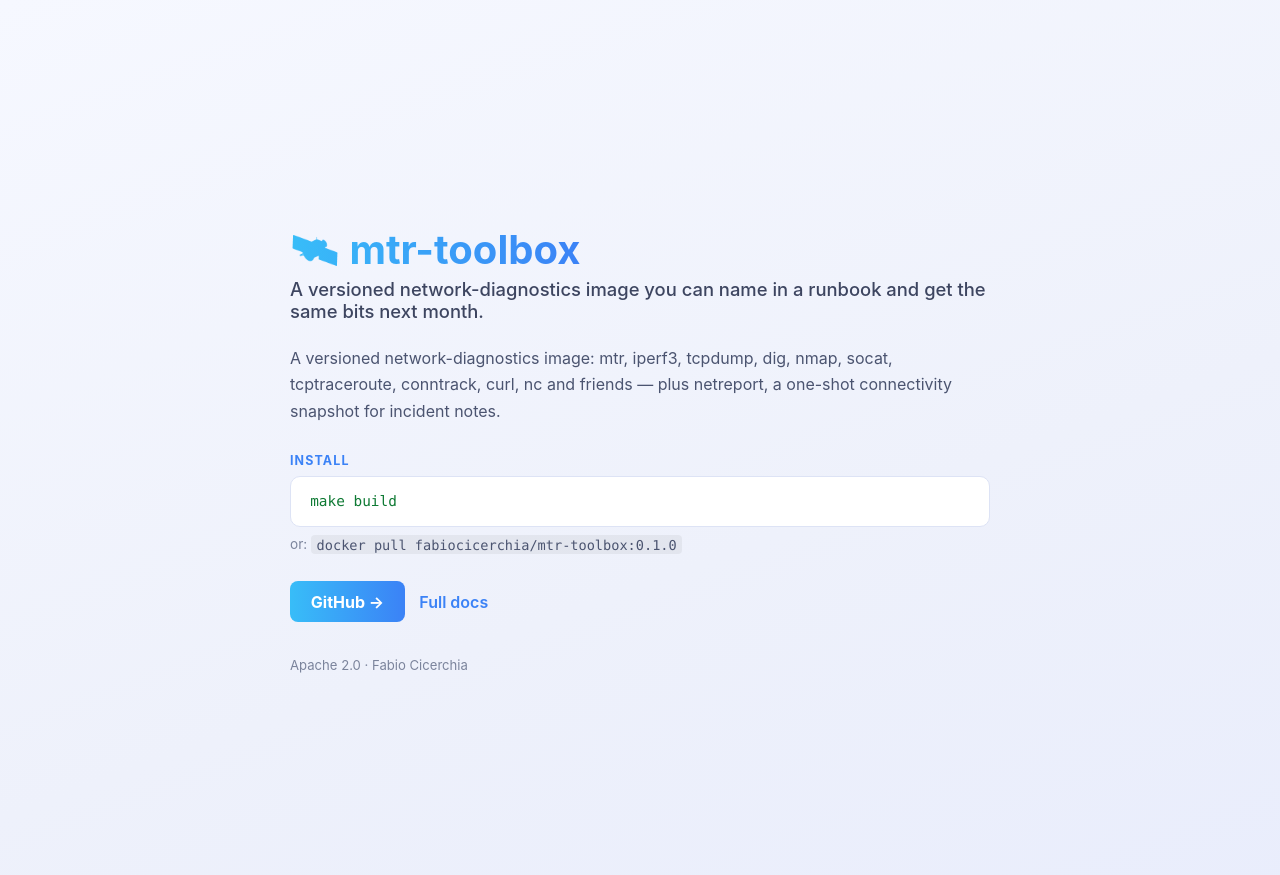
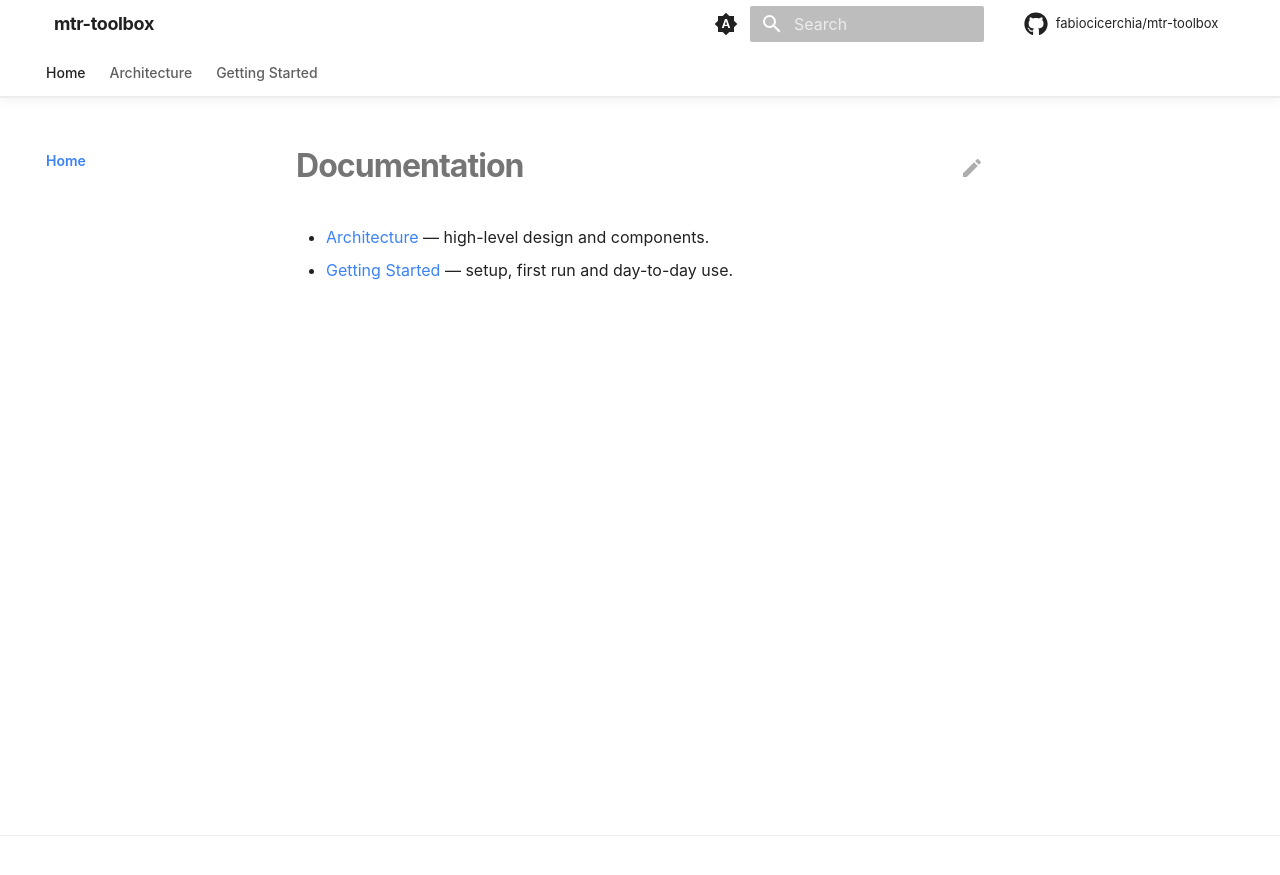
Before and after one commit to fabiocicerchia/mtr-toolbox, an MkDocs documentation site: the page built from docs/README.md, in a window 1280 px wide. Shown: the top 875 px of the page. Built offline with MkDocs 1.6.1 and Material for MkDocs 9.7.7, drawn with Linux system fonts in a browser that asks for light colours; comment, search, counter and statistics services are not loaded.

Commit message:
feat(docs): build the docs site in Actions and drop Read the Docs (#30)
* feat(docs): build the docs site in Actions and drop Read the Docs

This repo's mkdocs.yml has never been rendered: Pages serves main/docs as
a folder, so the site is docs/index.html plus raw markdown, and the doc
pages come back as text/markdown rather than a rendered site.

docs.yml builds it with `mkdocs build --strict` on the pinned toolchain and
deploys the artifact to Pages. The splash is copied to the artifact root,
where the repo homepage and README badges already point, and the rendered
site publishes under /docs/ — so no existing URL breaks.

mkdocs.yml takes the shared Material template but keeps this repo's own nav.
docs/requirements.txt pins the toolchain, git-revision-date-localized
included: the config loads it and the strict build aborts without it.
check-yaml skips mkdocs.yml, whose Material tags safe_load cannot parse.

Co-Authored-By: Claude Opus 5 (1M context) <noreply@anthropic.com>
Claude-Session: https://claude.ai/code/session_01F5By8zzZMak7tqZGraixSJ

* feat(docs): link the splash to the rendered site and its palette

The splash predates /docs/ existing: it defined its own --accent pair next to
a second copy in docs/stylesheets/extra.css, and sent "Full docs" to the
GitHub README because there was no rendered site to send it to.

docs/index.html now links docs/stylesheets/extra.css — the path is relative to
the deployed layout, splash at / and docs at /docs/ — so the stylesheet holds
the only copy of the palette and the two cannot drift. This repo's cluster
pair moved there from the splash. "Full docs" points at docs/.

Material substitutes a generic book icon when theme.logo is unset, which it is
here, so the stand-in is hidden rather than shipped as the brand. The
mkdocs.yml comments describing the Read the Docs build are gone with the build
itself, and site/ is ignored so a local `mkdocs build` leaves nothing behind.

Co-Authored-By: Claude Opus 5 (1M context) <noreply@anthropic.com>
Claude-Session: https://claude.ai/code/session_011KGz6YbUgryVge5dg7dxXd

---------

Co-authored-by: Claude Opus 5 (1M context) <noreply@anthropic.com>

```diff
--- a/.pre-commit-config.yaml
+++ b/.pre-commit-config.yaml
@@ -22,7 +22,7 @@ repos:
         # templates rather than YAML — the parser cannot read either as-is. The
         # exclude is path-relative so it catches chart/ and charts/<name>/ alike.
         args: [--allow-multiple-documents]
-        exclude: (^|/)templates/
+        exclude: (^|/)templates/|^mkdocs\.yml$
       - id: check-json
       - id: check-toml
       # Python only (types: [python]) — a no-op in a repo with no .py files, so
--- a/docs/index.html
+++ b/docs/index.html
@@ -5,29 +5,32 @@
 <meta name="viewport" content="width=device-width, initial-scale=1">
 <title>mtr-toolbox — A versioned network-diagnostics image you can name in a runbook and get the same bits next month.</title>
 <meta name="description" content="A versioned network-diagnostics image: mtr, iperf3, tcpdump, dig, nmap, socat, tcptraceroute, conntrack, curl, nc and friends — plus netreport, a one-shot connectivity snapshot for incident notes.">
+<!-- The palette lives in the docs theme, so the splash and /docs/ cannot drift
+     apart. The path is relative to the *deployed* layout: splash at /, rendered
+     docs at /docs/. -->
+<link rel="stylesheet" href="docs/stylesheets/extra.css">
 <style>
-:root{--accent:#38bdf8;--accent2:#3b82f6}
 *{box-sizing:border-box}
 body{margin:0;min-height:100vh;display:flex;align-items:center;justify-content:center;padding:2.5rem 1.5rem;
   font-family:-apple-system,BlinkMacSystemFont,"Segoe UI",Roboto,sans-serif;
   background:linear-gradient(160deg,#0b0f1a,#141b2d 60%,#1b2338);color:#eef1f8}
 .card{max-width:700px;width:100%}
 h1{font-size:2.5rem;margin:0 0 .35rem;line-height:1.15;
-  background:linear-gradient(90deg,var(--accent),var(--accent2));-webkit-background-clip:text;
+  background:linear-gradient(90deg,var(--accent),var(--accent-2));-webkit-background-clip:text;
   background-clip:text;color:transparent;display:inline-block}
 .tagline{font-size:1.15rem;color:#c7cde0;margin:0 0 1.4rem;font-weight:500}
 p.desc{color:#aab2c8;line-height:1.65;margin:0 0 1.8rem}
 .install-label{font-size:.78rem;text-transform:uppercase;letter-spacing:.09em;
-  color:var(--accent2);margin:0 0 .5rem;font-weight:700}
+  color:var(--accent-2);margin:0 0 .5rem;font-weight:700}
 pre{background:#0d1220;border:1px solid #2a3350;border-radius:10px;padding:1rem 1.2rem;
   overflow-x:auto;font-size:.9rem;margin:0 0 .6rem}
 code{color:#9be9a8;font-family:ui-monospace,SFMono-Regular,Menlo,Consolas,monospace}
 .alt{color:#6b7591;font-size:.85rem;margin:0 0 1.8rem}
 .alt code{color:#8891ab;background:rgba(255,255,255,.05);padding:.1rem .35rem;border-radius:4px}
 .links{margin-top:1.6rem;display:flex;gap:.9rem;flex-wrap:wrap;align-items:center}
-a.btn{color:#0b0f1a;background:linear-gradient(90deg,var(--accent),var(--accent2));
+a.btn{color:#0b0f1a;background:linear-gradient(90deg,var(--accent),var(--accent-2));
   padding:.65rem 1.3rem;border-radius:8px;text-decoration:none;font-weight:700}
-a.plain{color:var(--accent2);text-decoration:none;font-weight:600}
+a.plain{color:var(--accent-2);text-decoration:none;font-weight:600}
 footer{margin-top:2.2rem;color:#5c6684;font-size:.82rem}
 @media (prefers-color-scheme: light){
   body{background:linear-gradient(160deg,#f6f8ff,#eef1fb 60%,#e9edfc);color:#1b2338}
@@ -48,7 +51,7 @@ footer{margin-top:2.2rem;color:#5c6684;font-size:.82rem}
   <p class="alt">or: <code>docker pull fabiocicerchia/mtr-toolbox:0.1.0</code></p>
   <div class="links">
     <a class="btn" href="https://github.com/fabiocicerchia/mtr-toolbox">GitHub →</a>
-    <a class="plain" href="https://github.com/fabiocicerchia/mtr-toolbox#readme">Full docs</a>
+    <a class="plain" href="docs/">Full docs</a>
   </div>
   <footer>Apache 2.0 · Fabio Cicerchia</footer>
 </div>
--- /dev/null
+++ b/docs/stylesheets/extra.css
@@ -0,0 +1,240 @@
+/*
+ * mtr-toolbox — premium documentation theme for MkDocs Material.
+ * System typography, gradient accents, soft depth, icon-driven feature cards.
+ * Nothing here loads over the network: no CDN, no web font, no analytics.
+ *
+ * ── The one thing you change ──────────────────────────────────────────────
+ * The accent pair below, and nothing else. It is the only copy of the palette:
+ * docs/index.html links this file, so the splash and the rendered docs cannot
+ * drift apart. Pick the colour of the cluster the project belongs to so they
+ * read as one family — don't pick from taste:
+ *
+ *   platform / Kubernetes    #38bdf8  #3b82f6   (blue)
+ *   security / supply chain  #fb923c  #ef4444   (orange-red)
+ *   CLI utilities            #22d3ee  #6366f1   (cyan-indigo)   ← default
+ *   GreenOps                 #34d399  #059669   (green)
+ *
+ * A project may take its own pair when the colour carries meaning (gandalf is
+ * purple, dark-canary amber, offline teal).
+ */
+
+:root {
+  /* The palette, read by both the docs and the splash. The roles below split
+     them for legibility: --accent-2 carries chrome and links, where the
+     contrast is against white, --accent is the interactive one, and the hero
+     and buttons blend the two. */
+  --accent: #38bdf8;
+  --accent-2: #3b82f6;
+
+  --md-primary-fg-color: var(--accent-2);
+  --md-primary-fg-color--light: var(--accent-2);
+  --md-primary-fg-color--dark: var(--accent-2);
+  --md-accent-fg-color: var(--accent);
+
+  /* System stack — matches docs/index.html and needs no download. */
+  --md-text-font-family: -apple-system, BlinkMacSystemFont, "Segoe UI", Roboto,
+    Helvetica, Arial, sans-serif;
+  --md-code-font-family: ui-monospace, SFMono-Regular, "SF Mono", Menlo, Monaco,
+    Consolas, "Liberation Mono", monospace;
+}
+
+/* Keep the header/links legible on the custom primary in both schemes. */
+[data-md-color-primary="custom"] {
+  --md-primary-bg-color: #ffffff;
+  --md-typeset-a-color: var(--accent-2); /* indigo — readable on white */
+}
+[data-md-color-scheme="slate"] {
+  --md-typeset-a-color: var(--accent); /* cyan — readable on the dark ground */
+  --md-default-bg-color: #0b0f1a;
+  --md-default-bg-color--light: #0d1220;
+}
+[data-md-color-scheme="slate"] .md-header,
+[data-md-color-scheme="slate"] .md-tabs {
+  background-color: #0b0f1a;
+}
+
+/* === Header: translucent, blurred, hairline divider ====================== */
+
+.md-header {
+  background-color: var(--md-default-bg-color);
+  color: var(--md-default-fg-color);
+  box-shadow: none;
+  border-bottom: 1px solid var(--md-default-fg-color--lightest);
+  backdrop-filter: saturate(180%) blur(20px);
+  -webkit-backdrop-filter: saturate(180%) blur(20px);
+}
+.md-header[data-md-state="shadow"],
+.md-header--shadow {
+  box-shadow: 0 2px 12px rgba(0, 0, 0, 0.06);
+}
+.md-header__title {
+  font-weight: 700;
+  letter-spacing: -0.02em;
+}
+.md-tabs {
+  background-color: var(--md-default-bg-color);
+  color: var(--md-default-fg-color);
+  border-bottom: 1px solid var(--md-default-fg-color--lightest);
+}
+.md-tabs__link {
+  opacity: 0.72;
+  font-weight: 500;
+}
+.md-tabs__link:hover,
+.md-tabs__link--active {
+  opacity: 1;
+}
+
+/* === Typography ========================================================== */
+
+.md-typeset {
+  font-feature-settings: "kern", "liga";
+}
+.md-typeset h1 {
+  font-weight: 700;
+  letter-spacing: -0.03em;
+  line-height: 1.15;
+}
+.md-typeset h2 {
+  font-weight: 650;
+  letter-spacing: -0.02em;
+  margin-top: 2.4em;
+}
+.md-typeset h3 {
+  font-weight: 600;
+  letter-spacing: -0.01em;
+}
+
+/* Rounded, bordered code blocks — softer than the default flush edges. */
+.md-typeset pre > code,
+.md-typeset .highlight > pre {
+  border-radius: 10px;
+}
+.md-typeset .highlight {
+  border-radius: 10px;
+  border: 1px solid var(--md-default-fg-color--lightest);
+}
+
+/* Tables read as cards and scroll on narrow screens instead of clipping. */
+.md-typeset table:not([class]) {
+  border-radius: 10px;
+  border: 1px solid var(--md-default-fg-color--lightest);
+  overflow: hidden;
+  font-size: 0.78rem;
+}
+.md-typeset table:not([class]) th {
+  font-weight: 600;
+  text-transform: uppercase;
+  letter-spacing: 0.04em;
+  font-size: 0.68rem;
+}
+
+/* === Buttons ============================================================= */
+
+.md-typeset .md-button {
+  border-radius: 980px;
+  font-weight: 600;
+  padding: 0.5em 1.4em;
+  transition: transform 0.25s cubic-bezier(0.25, 0.1, 0.25, 1),
+    box-shadow 0.25s ease;
+}
+.md-typeset .md-button--primary {
+  background: linear-gradient(135deg, var(--accent), var(--accent-2));
+  border: none;
+  color: #fff;
+}
+.md-typeset .md-button:hover {
+  transform: translateY(-1px) scale(1.02);
+  box-shadow: 0 6px 24px rgba(99, 102, 241, 0.3);
+}
+
+/* === Home hero =========================================================== */
+/* Rendered from a <div class="hero"> block in docs/README.md. */
+
+.md-typeset .hero {
+  text-align: center;
+  padding: 3.5rem 1rem 1rem;
+}
+.md-typeset .hero h1 {
+  font-size: 3rem;
+  margin: 0 0 0.4rem;
+  background: linear-gradient(135deg, var(--accent), var(--accent-2));
+  -webkit-background-clip: text;
+  background-clip: text;
+  -webkit-text-fill-color: transparent;
+  color: transparent;
+}
+.md-typeset .hero .hero-tagline {
+  font-size: 1.3rem;
+  font-weight: 500;
+  color: var(--md-default-fg-color--light);
+  max-width: 42rem;
+  margin: 0 auto 1.6rem;
+  line-height: 1.4;
+}
+.md-typeset .hero .md-button + .md-button {
+  margin-left: 0.5rem;
+}
+
+/* === Feature cards ======================================================= */
+/* Material's `<div class="grid cards">` list syntax, given depth + hover. */
+
+.md-typeset .grid.cards > ul > li,
+.md-typeset .grid > .card {
+  border-radius: 16px;
+  border: 1px solid var(--md-default-fg-color--lightest);
+  padding: 1.4rem;
+  transition: transform 0.3s cubic-bezier(0.25, 0.1, 0.25, 1),
+    box-shadow 0.3s ease, border-color 0.3s ease;
+}
+.md-typeset .grid.cards > ul > li:hover,
+.md-typeset .grid > .card:hover {
+  transform: translateY(-3px);
+  border-color: color-mix(in srgb, var(--accent) 40%, transparent);
+  box-shadow: 0 10px 34px rgba(0, 0, 0, 0.08);
+}
+[data-md-color-scheme="slate"] .md-typeset .grid.cards > ul > li:hover {
+  box-shadow: 0 10px 34px rgba(0, 0, 0, 0.5);
+}
+.md-typeset .grid.cards > ul > li > hr {
+  margin: 0.8rem 0;
+}
+.md-typeset .grid.cards .twemoji,
+.md-typeset .grid.cards svg {
+  color: var(--accent);
+}
+
+/* === Sidebar / nav ======================================================= */
+
+.md-nav__title {
+  font-weight: 700;
+  letter-spacing: -0.01em;
+}
+.md-nav__link--active {
+  font-weight: 600;
+}
+
+/* === Footer ============================================================== */
+
+.md-footer-meta {
+  background-color: var(--md-default-bg-color);
+  border-top: 1px solid var(--md-default-fg-color--lightest);
+}
+.md-footer-meta .md-footer-copyright,
+.md-footer-meta .md-footer__link {
+  color: var(--md-default-fg-color--light);
+}
+
+html {
+  scroll-behavior: smooth;
+}
+
+/* === Logo ================================================================ */
+/* Material substitutes a generic book icon when `theme.logo` is unset. This
+   repo has no logo, so hide the stand-in rather than ship someone else's glyph
+   as the brand. Delete this block when a real logo lands in mkdocs.yml. */
+
+.md-header__button.md-logo,
+.md-nav__title .md-nav__button.md-logo {
+  display: none;
+}
--- a/mkdocs.yml
+++ b/mkdocs.yml
@@ -1,23 +1,130 @@
+# mtr-toolbox docs — MkDocs Material, styled to feel like a product site
+# (premium hero, feature cards, nav tabs, dark/light, local search, edit links)
+# while staying on the portfolio's standard tooling. See docs/stylesheets/extra.css
+# for the look; the accent palette lives there and is the only thing you swap.
 site_name: mtr-toolbox
 site_description: >-
-  A versioned network-diagnostics image you can name in a runbook and get
-  the same bits next month.
+site_url: https://fabiocicerchia.github.io/mtr-toolbox/docs/
 repo_url: https://github.com/fabiocicerchia/mtr-toolbox
+repo_name: fabiocicerchia/mtr-toolbox
+edit_uri: edit/main/docs/
+copyright: Copyright &copy; 2026 Fabio Cicerchia
 docs_dir: docs
+
+# docs/index.html is the standalone GitHub Pages splash, not a docs page. Keep
+# it out of the MkDocs render so the site home (README.md) maps to index.html
+# without a collision. GitHub Pages serves the raw file at the site root.
+exclude_docs: |
+  index.html
+  requirements.txt
 
 theme:
   name: material
+  # No web fonts: these docs avoid external requests (privacy, offline docs,
+  # reproducible builds). A system font stack is set in extra.css instead.
+  font: false
+  language: en
   palette:
-    - scheme: default
-      toggle: { icon: material/weather-night, name: Dark mode }
-    - scheme: slate
-      toggle: { icon: material/weather-sunny, name: Light mode }
+    # Follows the OS by default, with a manual toggle. `primary`/`accent: custom`
+    # hand the colours to extra.css so both schemes share one palette.
+    - media: "(prefers-color-scheme)"
+      primary: custom
+      accent: custom
+      toggle:
+        icon: material/brightness-auto
+        name: Switch to light mode
+    - media: "(prefers-color-scheme: light)"
+      scheme: default
+      primary: custom
+      accent: custom
+      toggle:
+        icon: material/weather-night
+        name: Switch to dark mode
+    - media: "(prefers-color-scheme: dark)"
+      scheme: slate
+      primary: custom
+      accent: custom
+      toggle:
+        icon: material/weather-sunny
+        name: Switch to system preference
+  features:
+    - navigation.tabs
+    - navigation.tabs.sticky
+    - navigation.sections
+    - navigation.top
+    - navigation.tracking
+    - navigation.indexes
+    - toc.follow
+    - search.suggest
+    - search.highlight
+    - search.share
+    - content.code.copy
+    - content.code.annotate
+    - content.action.edit
+    - content.tooltips
+  icon:
+    repo: fontawesome/brands/github
+    edit: material/pencil
 
+extra_css:
+  - stylesheets/extra.css
+
+extra:
+  # `generator: false` drops the "Made with Material for MkDocs" line; keep it
+  # if you'd rather credit the theme.
+  generator: false
+  social:
+    - icon: fontawesome/brands/github
+      link: https://github.com/fabiocicerchia/mtr-toolbox
+
+# Only the search plugin ships with MkDocs itself. Anything else (social cards,
+# minify, git-revision-date) is a pip add — wire it into docs/requirements.txt
+# too, or `mkdocs build --strict` aborts on the missing plugin.
+plugins:
+  - search
+  - git-revision-date-localized:
+      enable_creation_date: true
+      # Fall back to the build date rather than failing when a file has no
+      # history yet — a new page, or a clone the workflow shallowed.
+      fallback_to_build_date: true
+      type: date
+  # Note: Material's `social` plugin is deliberately NOT enabled — it downloads
+  # a font from fonts.google.com at build time, which breaks this repo's
+  # no-external-requests / reproducible-build stance. Add Open Graph images by
+  # hand if you want them.
+
+markdown_extensions:
+  - abbr
+  - admonition
+  - attr_list
+  - def_list
+  - footnotes
+  - md_in_html
+  - tables
+  - toc:
+      permalink: true
+  - pymdownx.details
+  - pymdownx.superfences
+  - pymdownx.highlight:
+      anchor_linenums: true
+      line_spans: __span
+      pygments_lang_class: true
+  - pymdownx.inlinehilite
+  - pymdownx.snippets:
+      # `.` is the repo root (where mkdocs runs), so docs/changelog.md can embed
+      # the root CHANGELOG.md with `--8<-- "CHANGELOG.md"`.
+      base_path: ["."]
+      check_paths: true
+  - pymdownx.tabbed:
+      alternate_style: true
+  - pymdownx.tasklist:
+      custom_checkbox: true
+  - pymdownx.emoji:
+      emoji_index: !!python/name:material.extensions.emoji.twemoji
+      emoji_generator: !!python/name:material.extensions.emoji.to_svg
+
+# Top-level entries become tabs (theme feature navigation.tabs).
 nav:
   - Home: README.md
   - Architecture: architecture.md
   - Getting Started: getting-started.md
-
-markdown_extensions:
-  - admonition
-  - pymdownx.superfences
```
Also changed, not shown: docs/requirements.txt (added, +10 -0 lines), 2 other files.
